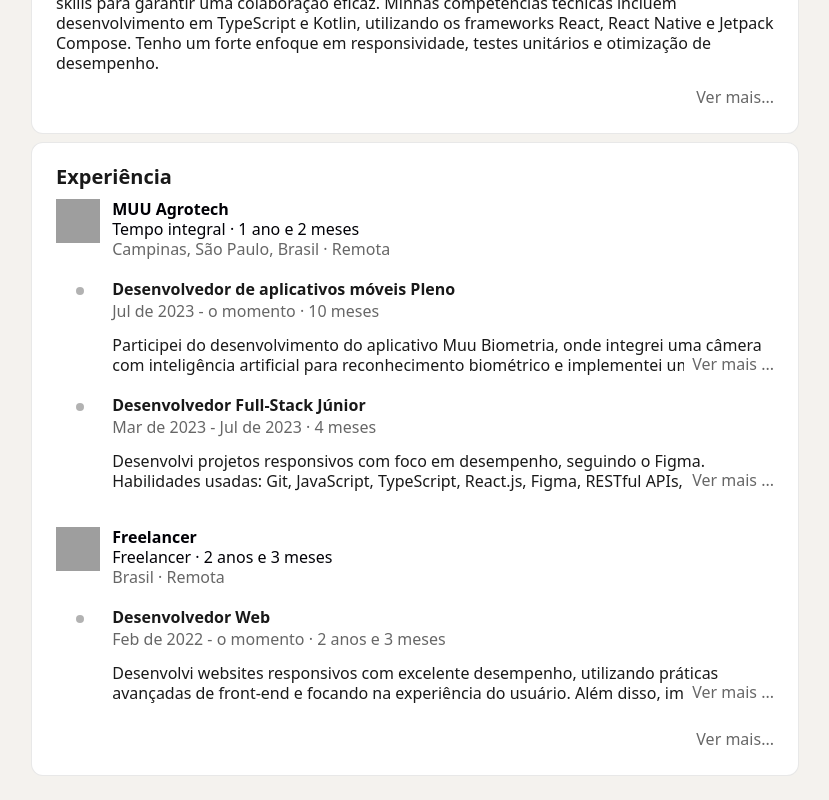
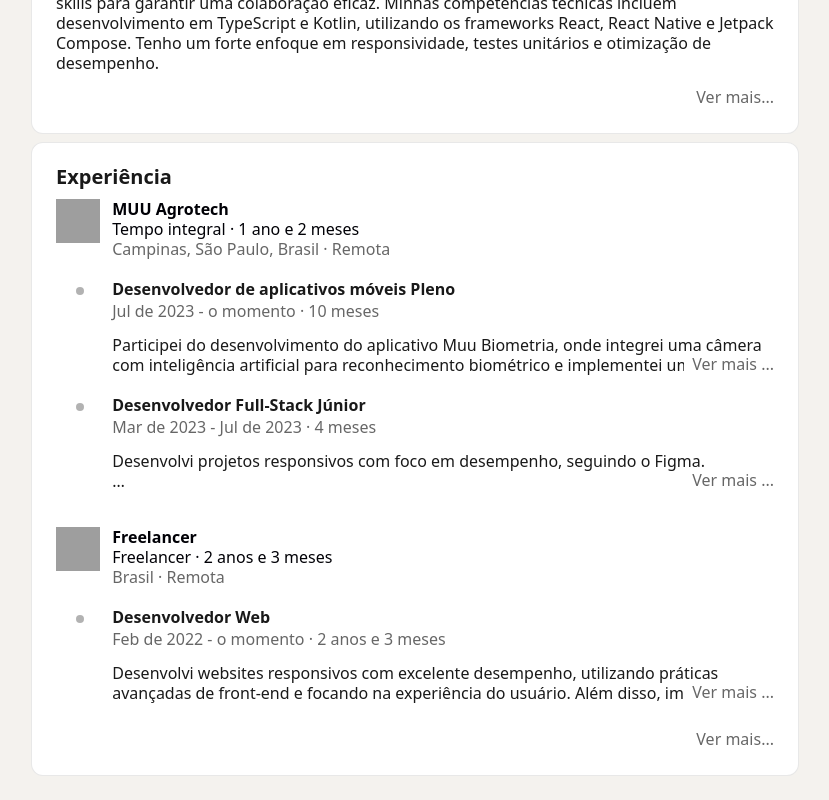
Before and after one commit to MateusHoffman/portfolio, a Next.js app: page / in a window 1280 px wide. Shown: the part 530-1330 px from the top of the page, without its empty margins (225-1054 px from the left). Built offline with nearby package versions, Linux system fonts and the light colour scheme; grey boxes are pictures that could not be loaded.

Commit message:
Added pre-line in span

```diff
--- a/src/app/_components/experience/_components/ListExperience.tsx
+++ b/src/app/_components/experience/_components/ListExperience.tsx
@@ -58,6 +58,7 @@ export default function ListExperience({
                       className={`text-base text-[#000000e6] leading-5 font-normal ${
                         modal ? "" : "line-clamp-2"
                       }`}
+                      style={{ whiteSpace: "pre-line" }}
                     >
                       {position.description}
                     </span>
```
